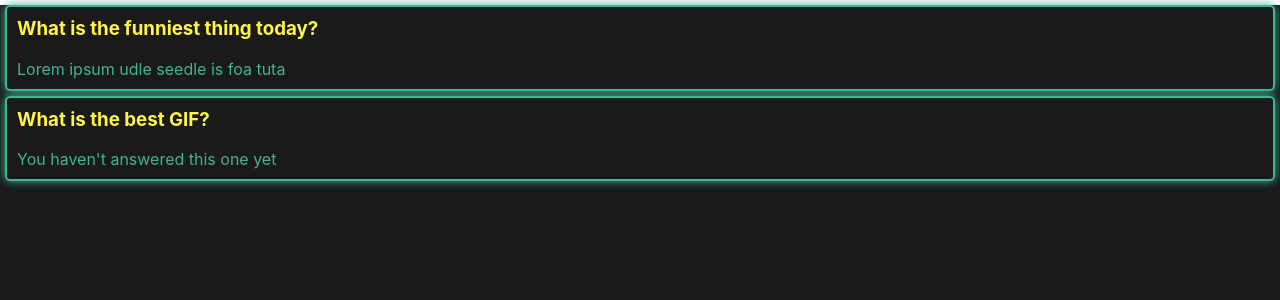
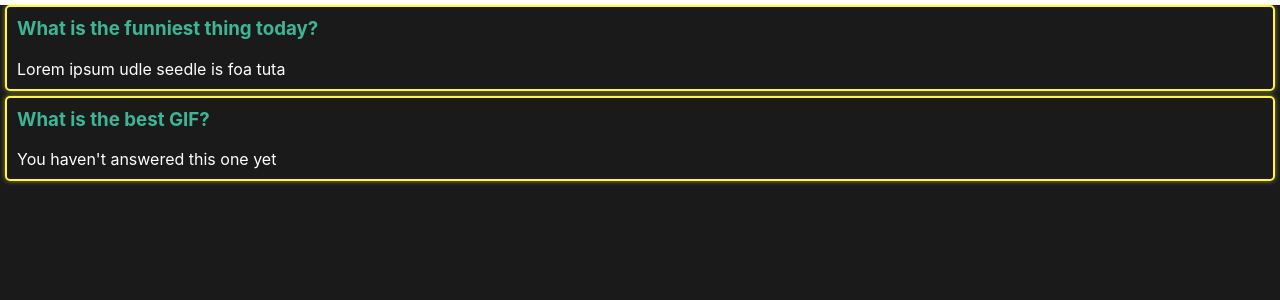
Before and after one commit to timefreer/wilt, a React (Create React App) app: page / in a window 1280 px wide. Shown: the top 300 px of the page. Built offline with nearby package versions, Linux system fonts and the light colour scheme.

Commit message:
Adjusted question box-shadow style

```diff
--- a/src/components/Question.scss
+++ b/src/components/Question.scss
@@ -1,10 +1,9 @@
 .question {
-    border: 2px solid #333;
+    border: 2px solid #FFF447;
     border-radius: 5px;
     padding: 0.625rem;
-    border-color: #3EB595;
-    color: #FFF447;
-    box-shadow: 0 0 10px #3eb595;
+    color: #3EB595;
+    box-shadow: 0 0 5px #FFF4478C;
 
     h1 {
         margin-top: 0;
@@ -12,6 +11,6 @@
 
     p {
         margin-bottom: 0;
-        color: #3eb595;
+        color: white;
     }
 }
```
